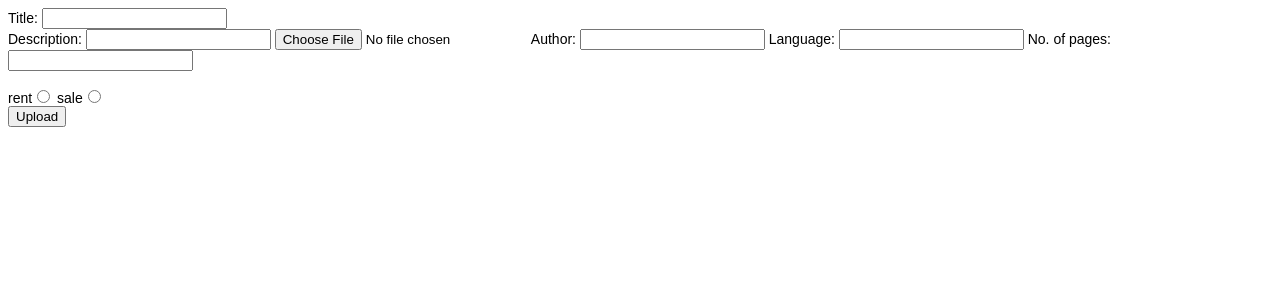
After one commit to samiksha-patil/book_ecommerce, a PHP site: page /book_form.php in a window 1280 px wide. The commit adds this page. Shown: the top 300 px of the page. Run offline with PHP 8.4, Linux system fonts and the light colour scheme; the visitor is signed in with stand-in values (Sample User, id 1).

Commit message:
created book form

```diff
--- /dev/null
+++ b/book_form.php
@@ -0,0 +1,184 @@
+<?php
+
+session_start();
+if(!isset($_SESSION["loggedin"]) || $_SESSION["loggedin"] !== true){
+    header("location: login.php");
+    exit;
+}
+
+require_once "connection.php";
+
+$title_err = $type_err=$price_err=$rate_err="";
+$type =$title="";
+$sale = 'sale';
+$rent ='rent';
+
+if($_SERVER["REQUEST_METHOD"] == "POST")
+{
+
+    if((empty(trim($_POST["title"]))))
+    {
+        $title_err = "enter the title of the book";
+
+
+    }
+    else{
+        $title = $_POST['title'];
+    }
+
+    if((empty($_POST["type"])))
+    {
+        $type_err = "please select the type of book";
+    }
+    else{
+
+        $type = $_POST['type'];
+            if($type==$sale){
+                if(empty(trim($_POST['price']))){
+                $price_err = "please enter the price";
+                }
+            else{
+                $price =$_POST['price'];
+            }
+        }
+
+            if($type==$rent){
+                if(empty(trim($_POST['rate']))){
+                $rate_err = "please enter the monthly rate";
+                }
+
+            else{
+                $rate =$_POST['rate'];
+            }
+        }
+
+        }
+
+// File upload path
+$targetDir = "uploads/";
+$fileName = basename($_FILES["file"]["name"]);
+$targetFilePath = $targetDir . $fileName;
+$fileType = pathinfo($targetFilePath,PATHINFO_EXTENSION);
+
+$allowTypes = array('jpg','png','jpeg','gif','pdf');
+
+$info =$_POST['info'];
+$id=$_SESSION["user_id"];
+$author = $_POST['author'];
+$language =$_POST['language'];
+$pages = $_POST['pages'];
+$rate = $_POST['rate'];
+$discount_price = $_POST['discount_price'];
+$price =$_POST['price'];
+
+
+// Attempt insert query execution
+if((empty($title_err) && empty($type_err)) && (empty($rate_err) && empty($price_err)) )
+{
+move_uploaded_file($_FILES["file"]["tmp_name"], $targetFilePath);
+$sql = "INSERT INTO book (user_id,title, cover_image, info, author, lang, no_of_pages) VALUES ('$id','$title','".$fileName."', '$info', '$author', '$language', '$pages')";
+
+if(mysqli_query($link, $sql))
+{
+    if($type==$sale)
+    {
+    $sql1 = "INSERT INTO book_for_sale (book_id,price, discount_price) VALUES ( LAST_INSERT_ID(),'$price','$discount_price')";
+    if(mysqli_query($link, $sql1))
+    {
+    echo "Records added successfully.";
+    }
+    }
+    if($type==$rent)
+    {
+    $sql1 = "INSERT INTO book_for_rent (book_id,monthly_rate) VALUES ( LAST_INSERT_ID(),'$rate')";
+    if(mysqli_query($link, $sql1))
+    {
+    echo "Book added successfully.";
+    header("location: welcome.php");
+    }
+}}
+else{
+    echo "ERROR: Could not able to execute $sql. " . mysqli_error($link);
+}
+
+// Close connection
+mysqli_close($link);
+}
+}
+?>
+
+<!DOCTYPE html>
+<html lang="en">
+<head>
+    <meta charset="UTF-8">
+    <title>Login</title>
+
+    <style type="text/css">
+        body{ font: 14px sans-serif; }
+        .wrapper{ width: 350px; padding: 20px; }
+    </style>
+</head>
+<body>
+<form action="<?php echo htmlspecialchars($_SERVER["PHP_SELF"]); ?>" method="post" enctype="multipart/form-data">
+    <div class="form-group <?php echo (!empty($title_err)) ? 'has-error' : ''; ?>">
+    <label>Title:</label>
+    <input type="text" name="title" class="form-control">
+    <span class="help-block"><?php echo $title_err; ?></span>
+    </div>
+    <label>Description:</label>
+    <input type="text" name="info" class="form-control">
+    <input type="file" name="file">
+    <label>Author:</label>
+    <input type="text" name="author" class="form-control">
+    <label>Language:</label>
+    <input type="text" name="language" class="form-control" >
+    <label>No. of pages:</label>
+    <input type="text" name="pages" class="form-control" >
+    <br><br>
+    <div class="form-group <?php echo (!empty($type_err)) ? 'has-error' : ''; ?>">
+    <label>rent</label><input type="radio"  name="type" value ="rent" id="rent" onclick="javascript:BooktypeCheck();">
+    <label>sale</label><input type="radio" name="type" value="sale" id="sale"onclick="javascript:BooktypeCheck();">
+    <span class="help-block"><?php echo $type_err; ?></span><br>
+    </div>
+<div class="form-group <?php echo (!empty($price_err)) ? 'has-error' : ''; ?>">
+<span class="help-block"><?php echo $price_err; ?></span>
+<div id="for_sale">
+    <label>Price:</label>
+    <input type="text" name="price" class="form-control" >
+    <label>Discount Price:</label>
+    <input type="text" name="discount_price" class="form-control" >
+    </div>
+</div>
+<div class="form-group <?php echo (!empty($rate_err)) ? 'has-error' : ''; ?>">
+<span class="help-block"><?php echo $rate_err; ?></span>
+<div id="for_rent">
+
+    <label>Monthly rate:</label>
+    <input type="text" name="rate" class="form-control" >
+    </div>
+
+</div>
+<input type="submit" name="submit" value="Upload">
+
+</form>
+<script>
+
+document.getElementById('for_sale').style.display = 'none';
+document.getElementById('for_rent').style.display = 'none';
+
+
+        function BooktypeCheck() {
+            if (document.getElementById('sale').checked) {
+                document.getElementById('for_sale').style.display = 'block';
+                document.getElementById('for_rent').style.display = 'none';
+            }
+            else if (document.getElementById('rent').checked) {
+
+                document.getElementById('for_sale').style.display = 'none'
+                document.getElementById('for_rent').style.display = 'block';
+            }
+
+        }
+</script>
+</body>
+</html>
--- a/config.php
+++ b/config.php
@@ -2,9 +2,9 @@
 
 /* Database credentials. Assuming you are running MySQL
 server with default setting (user 'root' with no password) */
-define('DB_SERVER', '');
-define('DB_USERNAME', '');
+define('DB_SERVER', '127.0.0.1:3307');
+define('DB_USERNAME', 'root');
 define('DB_PASSWORD', '');
-define('DB_NAME', '');
+define('DB_NAME', 'bookrental');
 
 ?>
--- a/migrations.php
+++ b/migrations.php
@@ -74,7 +74,7 @@ $sql = "CREATE TABLE IF NOT EXISTS book (
 	book_id INT NOT NULL AUTO_INCREMENT,
     user_id INT,
     title VARCHAR(255) NOT NULL,
-    cover_image BLOB,
+    cover_image varchar(255) COLLATE utf8_unicode_ci,
     info VARCHAR(500),
     author VARCHAR(255),
     lang VARCHAR(255),
```
